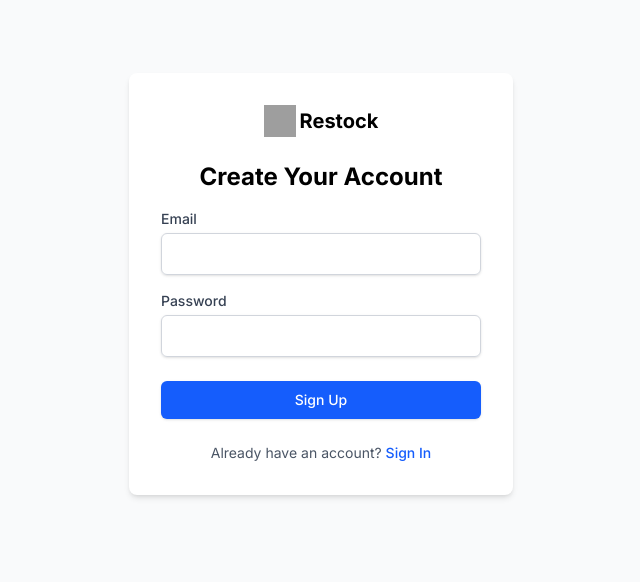
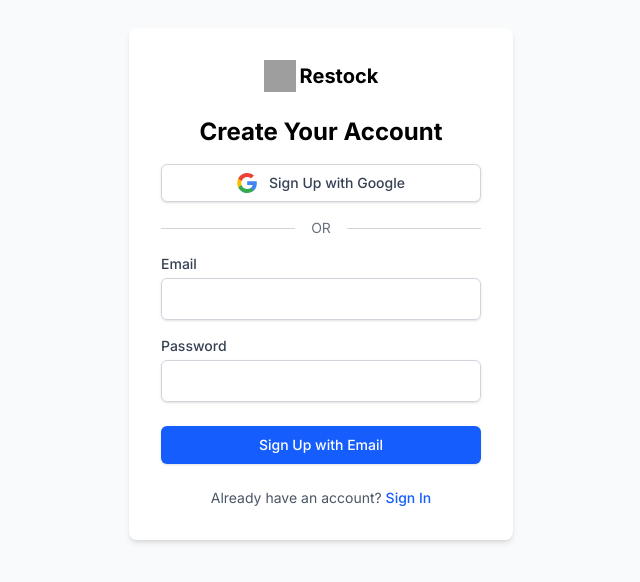
Before and after one commit to mohd-ijlan/restock-app, a Next.js app: page /signup in a window 1280 px wide. Shown: the part 116-698 px from the top of the page, without its empty margins (319-959 px from the left). Built offline with nearby package versions, Linux system fonts and the light colour scheme; no server answers; grey boxes are pictures that could not be loaded.

Commit message:
Add email notifications

```diff
--- a/app/login/page.tsx
+++ b/app/login/page.tsx
@@ -1,9 +1,9 @@
 // app/login/page.tsx
-'use client' // This tells Next.js this is a Client Component
+'use client'
 
 import { useState } from 'react'
 import { useRouter } from 'next/navigation'
-import { createClient } from '@/utils/supabase/client' // Import your client
+import { createClient } from '@/utils/supabase/client'
 import Link from 'next/link'
 import Image from 'next/image'
 
@@ -12,23 +12,33 @@ export default function Login() {
   const [password, setPassword] = useState('')
   const [error, setError] = useState<string | null>(null)
   const router = useRouter()
-  const supabase = createClient() // Get the Supabase client
+  const supabase = createClient()
 
   const handleLogin = async (e: React.FormEvent) => {
-    e.preventDefault() // Prevent the form from refreshing the page
-    setError(null) // Clear any previous errors
-
+    e.preventDefault()
+    setError(null)
     const { error } = await supabase.auth.signInWithPassword({
       email,
       password,
     })
+    if (error) {
+      setError(error.message)
+    } else {
+      router.push('/dashboard')
+      router.refresh()
+    }
+  }
 
+  const handleGoogleLogin = async () => {
+    setError(null)
+    const { error } = await supabase.auth.signInWithOAuth({
+      provider: 'google',
+      options: {
+        redirectTo: `${location.origin}/auth/callback`,
+      },
+    })
     if (error) {
-      setError(error.message) // Show error to the user
-    } else {
-      // Login successful!
-      router.push('/dashboard') // Redirect to the dashboard
-      router.refresh() // Refresh the page to update server components
+      setError(error.message)
     }
   }
 
@@ -38,7 +48,7 @@ export default function Login() {
         <div className="flex justify-center mb-6">
           <Link href="/" className="flex items-center gap-1">
             <Image
-              src="/icon.png" // Assumes your logo is icon.png
+              src="/icon.png"
               alt="Restock Logo"
               width={32}
               height={32}
@@ -47,10 +57,50 @@ export default function Login() {
             <span className="text-xl font-bold text-black">Restock</span>
           </Link>
         </div>
-
         <h1 className="text-2xl font-bold text-center mb-4 text-black">
           Login to Restock
         </h1>
+
+        {/* --- UPDATED GOOGLE BUTTON --- */}
+        <button
+          onClick={handleGoogleLogin}
+          className="w-full flex justify-center items-center gap-3 py-2 px-4 border border-gray-300 rounded-md shadow-sm text-sm font-medium text-gray-700 bg-white hover:bg-gray-50"
+        >
+          {/* This is the Google G Logo SVG */}
+          <svg
+            className="h-5 w-5"
+            height="100%"
+            viewBox="0 0 533.5 544.3"
+            xmlns="http://www.w3.org/2000/svg"
+          >
+            <path
+              d="M533.5 278.4c0-18.5-1.5-37.1-4.7-55.3H272.1v104.8h147c-6.1 33.8-25.7 63.7-54.4 82.7v68h87.7c51.5-47.4 81.1-117.4 81.1-200.2z"
+              fill="#4285f4"
+            />
+            <path
+              d="M272.1 544.3c73.4 0 135.3-24.1 180.4-65.7l-87.7-68c-24.4 16.6-55.9 26-92.6 26-71 0-131.2-47.9-152.8-112.3H28.9v70.1c46.2 91.9 140.3 149.9 243.2 149.9z"
+              fill="#34a853"
+            />
+            <path
+              d="M119.3 324.3c-11.4-33.8-11.4-70.4 0-104.2V150H28.9c-38.6 76.9-38.6 167.5 0 244.4l90.4-70.1z"
+              fill="#fbbc04"
+            />
+            <path
+              d="M272.1 107.7c38.8-.6 76.3 14 104.4 40.8l77.7-77.7C405 24.6 339.7-.8 272.1 0 169.2 0 75.1 58 28.9 150l90.4 70.1c21.5-64.5 81.8-112.4 152.8-112.4z"
+              fill="#ea4335"
+            />
+          </svg>
+          Sign In with Google
+        </button>
+
+        <div className="my-4 flex items-center">
+          <div className="flex-grow border-t border-gray-300"></div>
+          <span className="flex-shrink mx-4 text-gray-500 text-sm">
+            OR
+          </span>
+          <div className="flex-grow border-t border-gray-300"></div>
+        </div>
+
         <form onSubmit={handleLogin}>
           <div>
             <label
@@ -87,7 +137,6 @@ export default function Login() {
             />
           </div>
 
-          {/* Show error message if login fails */}
           {error && (
             <p className="mt-4 text-sm text-center text-red-600">{error}</p>
           )}
@@ -97,7 +146,7 @@ export default function Login() {
               type="submit"
               className="w-full flex justify-center py-2 px-4 border border-transparent rounded-md shadow-sm text-sm font-medium text-white bg-blue-600 hover:bg-blue-700"
             >
-              Sign In
+              Sign In with Email
             </button>
           </div>
         </form>
--- a/app/signup/page.tsx
+++ b/app/signup/page.tsx
@@ -15,6 +15,19 @@ export default function Signup() {
   const router = useRouter()
   const supabase = createClient()
 
+  const handleGoogleLogin = async () => {
+    setError(null)
+    const { error } = await supabase.auth.signInWithOAuth({
+      provider: 'google',
+      options: {
+        redirectTo: `${location.origin}/auth/callback`,
+      },
+    })
+    if (error) {
+      setError(error.message)
+    }
+  }
+
   const handleSignup = async (e: React.FormEvent) => {
     e.preventDefault()
     setError(null)
@@ -28,13 +41,7 @@ export default function Signup() {
     if (error) {
       setError(error.message)
     } else {
-      // Supabase sends a confirmation email by default.
-      // We disabled it, but the message is still good.
-      setMessage('Signup successful! Redirecting to login...')
-      // Redirect to login after a short delay
-      setTimeout(() => {
-        router.push('/login')
-      }, 2000)
+      setMessage('Signup successful! Please check your email to confirm your account.')
     }
   }
 
@@ -57,6 +64,47 @@ export default function Signup() {
         <h1 className="text-2xl font-bold text-center mb-4 text-black">
           Create Your Account
         </h1>
+
+        {/* --- UPDATED GOOGLE BUTTON --- */}
+        <button
+          onClick={handleGoogleLogin}
+          className="w-full flex justify-center items-center gap-3 py-2 px-4 border border-gray-300 rounded-md shadow-sm text-sm font-medium text-gray-700 bg-white hover:bg-gray-50"
+        >
+          {/* This is the Google G Logo SVG */}
+          <svg
+            className="h-5 w-5"
+            height="100%"
+            viewBox="0 0 533.5 544.3"
+            xmlns="http://www.w3.org/2000/svg"
+          >
+            <path
+              d="M533.5 278.4c0-18.5-1.5-37.1-4.7-55.3H272.1v104.8h147c-6.1 33.8-25.7 63.7-54.4 82.7v68h87.7c51.5-47.4 81.1-117.4 81.1-200.2z"
+              fill="#4285f4"
+            />
+            <path
+              d="M272.1 544.3c73.4 0 135.3-24.1 180.4-65.7l-87.7-68c-24.4 16.6-55.9 26-92.6 26-71 0-131.2-47.9-152.8-112.3H28.9v70.1c46.2 91.9 140.3 149.9 243.2 149.9z"
+              fill="#34a853"
+            />
+            <path
+              d="M119.3 324.3c-11.4-33.8-11.4-70.4 0-104.2V150H28.9c-38.6 76.9-38.6 167.5 0 244.4l90.4-70.1z"
+              fill="#fbbc04"
+            />
+            <path
+              d="M272.1 107.7c38.8-.6 76.3 14 104.4 40.8l77.7-77.7C405 24.6 339.7-.8 272.1 0 169.2 0 75.1 58 28.9 150l90.4 70.1c21.5-64.5 81.8-112.4 152.8-112.4z"
+              fill="#ea4335"
+            />
+          </svg>
+          Sign Up with Google
+        </button>
+
+        <div className="my-4 flex items-center">
+          <div className="flex-grow border-t border-gray-300"></div>
+          <span className="flex-shrink mx-4 text-gray-500 text-sm">
+            OR
+          </span>
+          <div className="flex-grow border-t border-gray-300"></div>
+        </div>
+
         <form onSubmit={handleSignup}>
           <div>
             <label
@@ -93,7 +141,6 @@ export default function Signup() {
             />
           </div>
 
-          {/* Show error or success message */}
           {error && (
             <p className="mt-4 text-sm text-center text-red-600">{error}</p>
           )}
@@ -106,7 +153,7 @@ export default function Signup() {
               type="submit"
               className="w-full flex justify-center py-2 px-4 border border-transparent rounded-md shadow-sm text-sm font-medium text-white bg-blue-600 hover:bg-blue-700"
             >
-              Sign Up
+              Sign Up with Email
             </button>
           </div>
         </form>
--- a/package.json
+++ b/package.json
@@ -17,7 +17,8 @@
     "next": "14.2.4",
     "next-themes": "^0.4.6",
     "react": "18.3.1",
-    "react-dom": "18.3.1"
+    "react-dom": "18.3.1",
+    "resend": "^6.4.0"
   },
   "devDependencies": {
     "@tailwindcss/postcss": "^4",
```
Also changed, not shown: app/api/check-stock/route.ts (+60 -43 lines), 1 other file (tests, documents, lock files or other folders).
